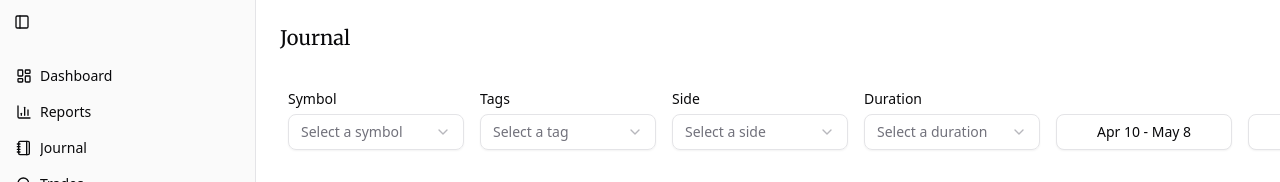
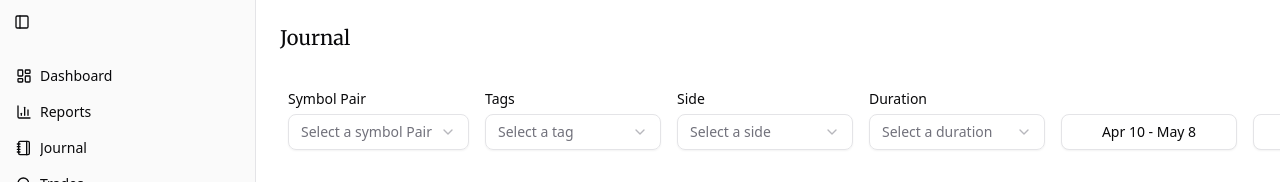
Before and after one commit to eedu7/backtesting, a Next.js app: page /dashboard/journal in a window 1280 px wide. Shown: the top 182 px of the page. Built offline with nearby package versions, Linux system fonts and the light colour scheme.

Commit message:
Added the filters options

```diff
--- a/src/modules/dashboard/journal/components/Filters.tsx
+++ b/src/modules/dashboard/journal/components/Filters.tsx
@@ -1,44 +1,33 @@
 import React from "react";
 
 import { FilterCard } from "@/modules/dashboard/journal/components/FilterCard";
-import { SkeletonFilterCard } from "@/modules/dashboard/journal/components/SkeletonFilterCard";
-import { coins } from "@/modules/dashboard/journal/constants";
+import { tradeDurations, tradeSides, tradeSymbolPairs, tradeTags } from "@/modules/dashboard/journal/constants";
 
 import { Button } from "@/components/ui/button";
-import { Label } from "@/components/ui/label";
-import {
-    Select,
-    SelectContent,
-    SelectGroup,
-    SelectItem,
-    SelectLabel,
-    SelectTrigger,
-    SelectValue,
-} from "@/components/ui/select";
 
 export const Filters = () => {
     return (
         <div className="flex items-center gap-4 p-2">
             <div className="flex items-center gap-4">
                 <FilterCard
-                    label="Symbol"
-                    placeholder="Select a symbol"
-                    values={coins}
+                    label="Symbol Pair"
+                    placeholder="Select a symbol Pair"
+                    values={tradeSymbolPairs}
                 />
                 <FilterCard
                     label="Tags"
                     placeholder="Select a tag"
-                    values={coins}
+                    values={tradeTags}
                 />
                 <FilterCard
                     label="Side"
                     placeholder="Select a side"
-                    values={coins}
+                    values={tradeSides}
                 />
                 <FilterCard
                     label="Duration"
                     placeholder="Select a duration"
-                    values={coins}
+                    values={tradeDurations}
                 />
             </div>
             <div className="mt-[22px] flex items-center gap-4">
--- a/src/modules/dashboard/journal/constants.ts
+++ b/src/modules/dashboard/journal/constants.ts
@@ -1,67 +1,116 @@
-export const coins = [
-    { value: "BTC", label: "BTC" },
-    { value: "ETH", label: "ETH" },
+export const tradeDurations = [
+    { value: "1m", label: "1 Minute" },
+    { value: "5m", label: "5 Minutes" },
     {
-        value: "XRP",
-        label: "XRP",
+        value: "15m",
+        label: "15 Minutes",
     },
-    { value: "LTC", label: "LTC" },
-    { value: "BNB", label: "BNB" },
-    { value: "ADA", label: "ADA" },
+    { value: "30m", label: "30 Minutes" },
+    { value: "1h", label: "1 Hour" },
     {
-        value: "DOT",
-        label: "DOT",
+        value: "4h",
+        label: "4 Hours",
     },
-    { value: "DOGE", label: "DOGE" },
-    { value: "SOL", label: "SOL" },
-    { value: "AVAX", label: "AVAX" },
+    { value: "1d", label: "1 Day" },
+    { value: "1w", label: "1 Week" },
+    { value: "1mo", label: "1 Month" },
+];
+
+export const tradeTags = [
+    { value: "breakout", label: "Breakout" },
     {
-        value: "MATIC",
-        label: "MATIC",
+        value: "retest",
+        label: "Retest",
     },
-    { value: "SHIB", label: "SHIB" },
-    { value: "LINK", label: "LINK" },
-    { value: "UNI", label: "UNI" },
+    { value: "scalp", label: "Scalp" },
+    { value: "swing", label: "Swing" },
     {
-        value: "SUSHI",
-        label: "SUSHI",
+        value: "trend-following",
+        label: "Trend Following",
     },
-    { value: "AAVE", label: "AAVE" },
-    { value: "COMP", label: "COMP" },
-    { value: "YFI", label: "YFI" },
+    { value: "range", label: "Range" },
+    { value: "news-based", label: "News-Based" },
     {
-        value: "USDC",
-        label: "USDC",
+        value: "volume-spike",
+        label: "Volume Spike",
     },
-    { value: "USDT", label: "USDT" },
-    { value: "BUSD", label: "BUSD" },
-    { value: "LUNA", label: "LUNA" },
+    { value: "technical-pattern", label: "Technical Pattern" },
+];
+
+export const tradeSides = [
+    { value: "long", label: "Long" },
+    { value: "short", label: "Short" },
     {
-        value: "SXP",
-        label: "SXP",
+        value: "both",
+        label: "Both",
     },
-    { value: "MATIC", label: "MATIC" },
-    { value: "FTM", label: "FTM" },
-    { value: "TRX", label: "TRX" },
+];
+
+export const tradeSymbolPairs = [
+    { value: "BTC/USDT", label: "BTC/USDT" },
     {
-        value: "XMR",
-        label: "XMR",
+        value: "ETH/USDT",
+        label: "ETH/USDT",
     },
-    { value: "XTZ", label: "XTZ" },
-    { value: "XEM", label: "XEM" },
-    { value: "XRP", label: "XRP" },
+    { value: "SOL/USDT", label: "SOL/USDT" },
+    { value: "ADA/USDT", label: "ADA/USDT" },
     {
-        value: "XLM",
-        label: "XLM",
+        value: "XRP/USDT",
+        label: "XRP/USDT",
     },
-    { value: "XVG", label: "XVG" },
-    { value: "ZEC", label: "ZEC" },
-    { value: "XEM", label: "XEM" },
+    { value: "DOT/USDT", label: "DOT/USDT" },
+    { value: "LTC/USDT", label: "LTC/USDT" },
     {
-        value: "XRP",
-        label: "XRP",
+        value: "AVAX/USDT",
+        label: "AVAX/USDT",
     },
-    { value: "XLM", label: "XLM" },
-    { value: "XVG", label: "XVG" },
-    { value: "ZEC", label: "ZEC" },
+    { value: "MATIC/USDT", label: "MATIC/USDT" },
+    { value: "BNB/USDT", label: "BNB/USDT" },
+    {
+        value: "DOGE/USDT",
+        label: "DOGE/USDT",
+    },
+
+    { value: "EUR/USD", label: "EUR/USD" },
+    { value: "GBP/USD", label: "GBP/USD" },
+    {
+        value: "USD/JPY",
+        label: "USD/JPY",
+    },
+    { value: "USD/CHF", label: "USD/CHF" },
+    { value: "AUD/USD", label: "AUD/USD" },
+    {
+        value: "NZD/USD",
+        label: "NZD/USD",
+    },
+    { value: "USD/CAD", label: "USD/CAD" },
+    { value: "EUR/GBP", label: "EUR/GBP" },
+    {
+        value: "EUR/JPY",
+        label: "EUR/JPY",
+    },
+    { value: "GBP/JPY", label: "GBP/JPY" },
+
+    { value: "AAPL", label: "Apple Inc. (AAPL)" },
+    { value: "MSFT", label: "Microsoft Corp. (MSFT)" },
+    {
+        value: "GOOGL",
+        label: "Alphabet Inc. (GOOGL)",
+    },
+    { value: "AMZN", label: "Amazon.com Inc. (AMZN)" },
+    {
+        value: "TSLA",
+        label: "Tesla Inc. (TSLA)",
+    },
+    { value: "META", label: "Meta Platforms Inc. (META)" },
+    {
+        value: "NVDA",
+        label: "NVIDIA Corp. (NVDA)",
+    },
+    { value: "NFLX", label: "Netflix Inc. (NFLX)" },
+    {
+        value: "BRK.A",
+        label: "Berkshire Hathaway Inc. (BRK.A)",
+    },
+    { value: "JPM", label: "JPMorgan Chase & Co. (JPM)" },
 ];
```
